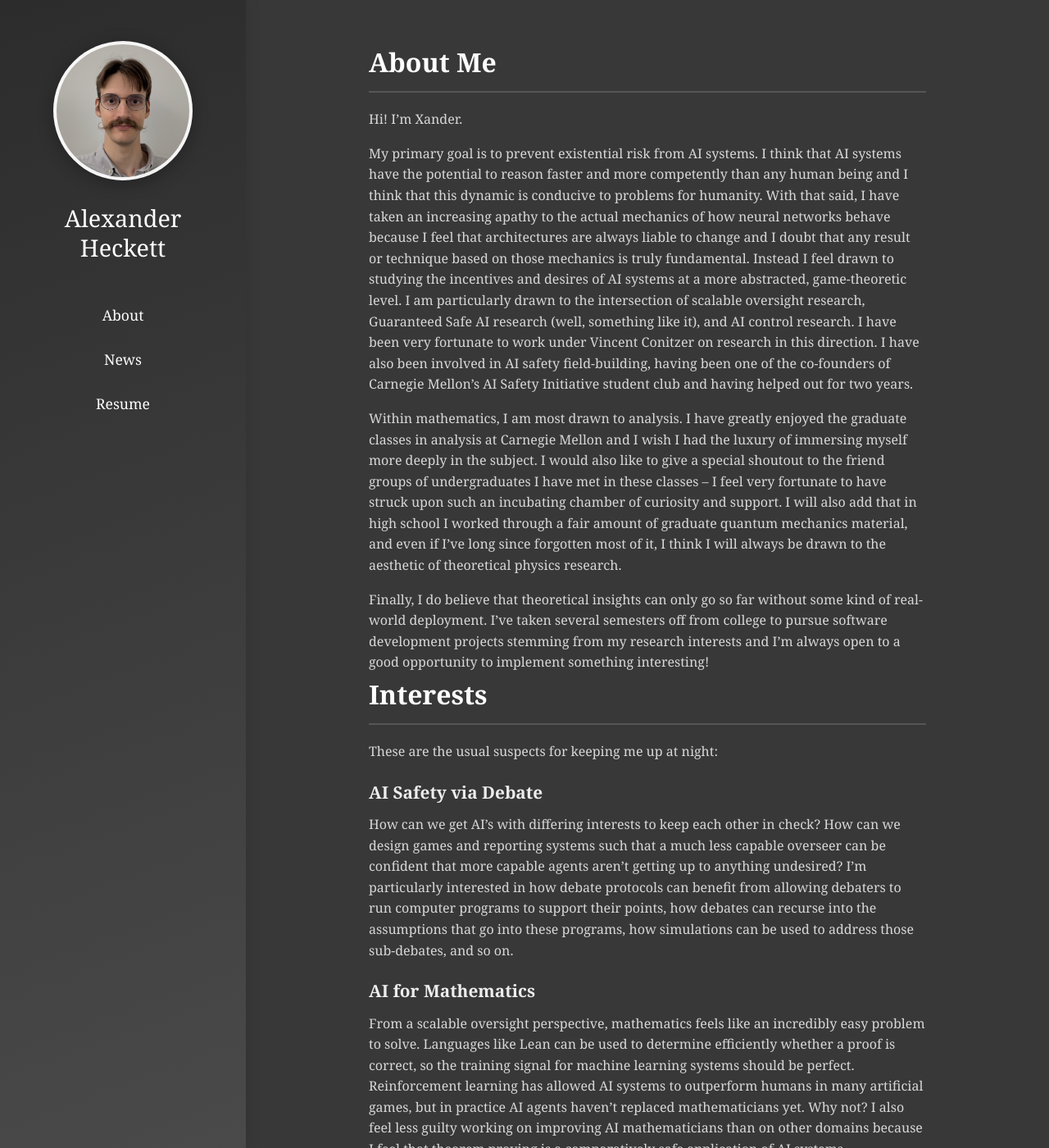
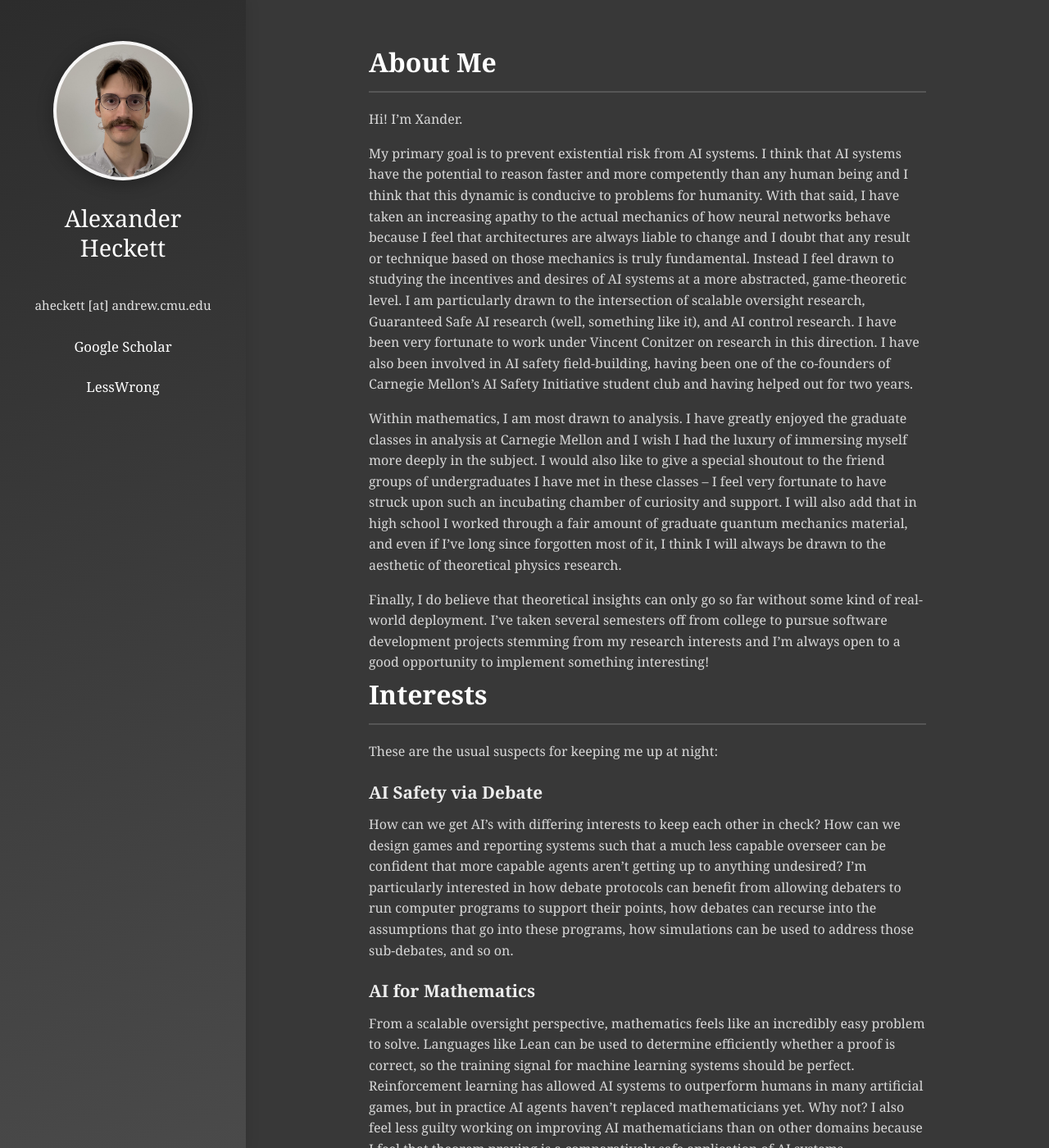
Before and after one commit to bushwallyta271828/bushwallyta271828.github.io, a Jekyll site: the page built from index.md, in a window 1280 px wide and 1400 px high. Shown: the whole window at 82% size. Built offline with Jekyll 4.4.1, drawn with Linux system fonts in a browser that asks for light colours; our own code applies the rules of GitHub Pages for plain Markdown files.

Commit message:
Changed up the sidebar

```diff
--- a/_layouts/default.html
+++ b/_layouts/default.html
@@ -31,13 +31,13 @@
                 <div class="sidebar-text">
                     <h1>Alexander Heckett</h1>
                 </div>
-                <nav>
-                    <ul>
-                        <li><a href="{{ '/' | relative_url }}#about-me">About</a></li>
-                        <li><a href="{{ '/' | relative_url }}#news">News</a></li>
-                        <li><a href="{{ '/' | relative_url }}#resume">Resume</a></li>
+                <div class="sidebar-contact">
+                    <p class="contact-email">aheckett [at] andrew.cmu.edu</p>
+                    <ul class="contact-links">
+                        <li><a href="https://scholar.google.com/citations?user=24WaeFcAAAAJ&amp;hl=en">Google Scholar</a></li>
+                        <li><a href="https://www.lesswrong.com/users/alexander-heckett">LessWrong</a></li>
                     </ul>
-                </nav>
+                </div>
             </div>
         </aside>
 
--- a/assets/css/main.css
+++ b/assets/css/main.css
@@ -71,35 +71,37 @@ body {
     margin-top: 12px;
 }
 
-.sidebar nav {
+.sidebar-contact {
     width: 100%;
     margin-top: 40px;
 }
 
-.sidebar nav ul {
+.contact-email {
+    font-size: 0.95em;
+    opacity: 0.85;
+}
+
+.contact-links {
     list-style: none;
     display: flex;
     flex-direction: column;
     gap: 6px;
+    margin-top: 18px;
 }
 
-.sidebar nav a {
+.contact-links a {
     display: block;
     color: white;
     text-decoration: none;
     font-weight: 500;
-    font-size: 1.1em;
-    padding: 10px 16px;
+    font-size: 1.05em;
+    padding: 8px 16px;
     border-radius: 6px;
     transition: background-color 0.25s ease;
 }
 
-.sidebar nav a:hover {
+.contact-links a:hover {
     background-color: rgba(255,255,255,0.1);
-}
-
-.sidebar nav a.active {
-    background-color: rgba(255,255,255,0.2);
 }
 
 /* ---- Main content ---- */
@@ -172,15 +174,16 @@ a:hover {
         height: 140px;
     }
 
-    .sidebar nav {
+    .sidebar-contact {
         margin-top: 24px;
     }
 
-    .sidebar nav ul {
+    .contact-links {
         flex-direction: row;
         flex-wrap: wrap;
         justify-content: center;
         gap: 8px;
+        margin-top: 12px;
     }
 
     main {
```
